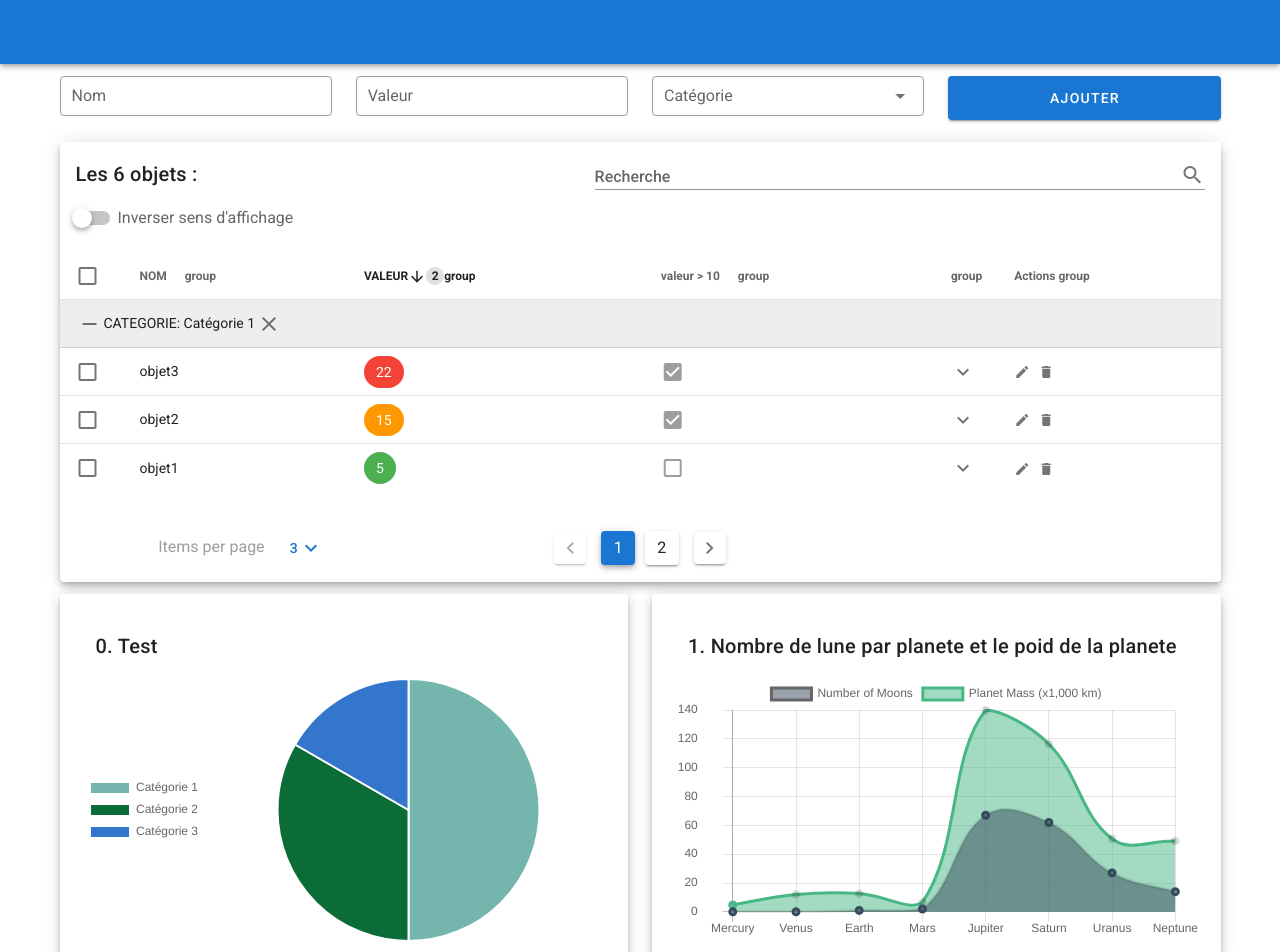
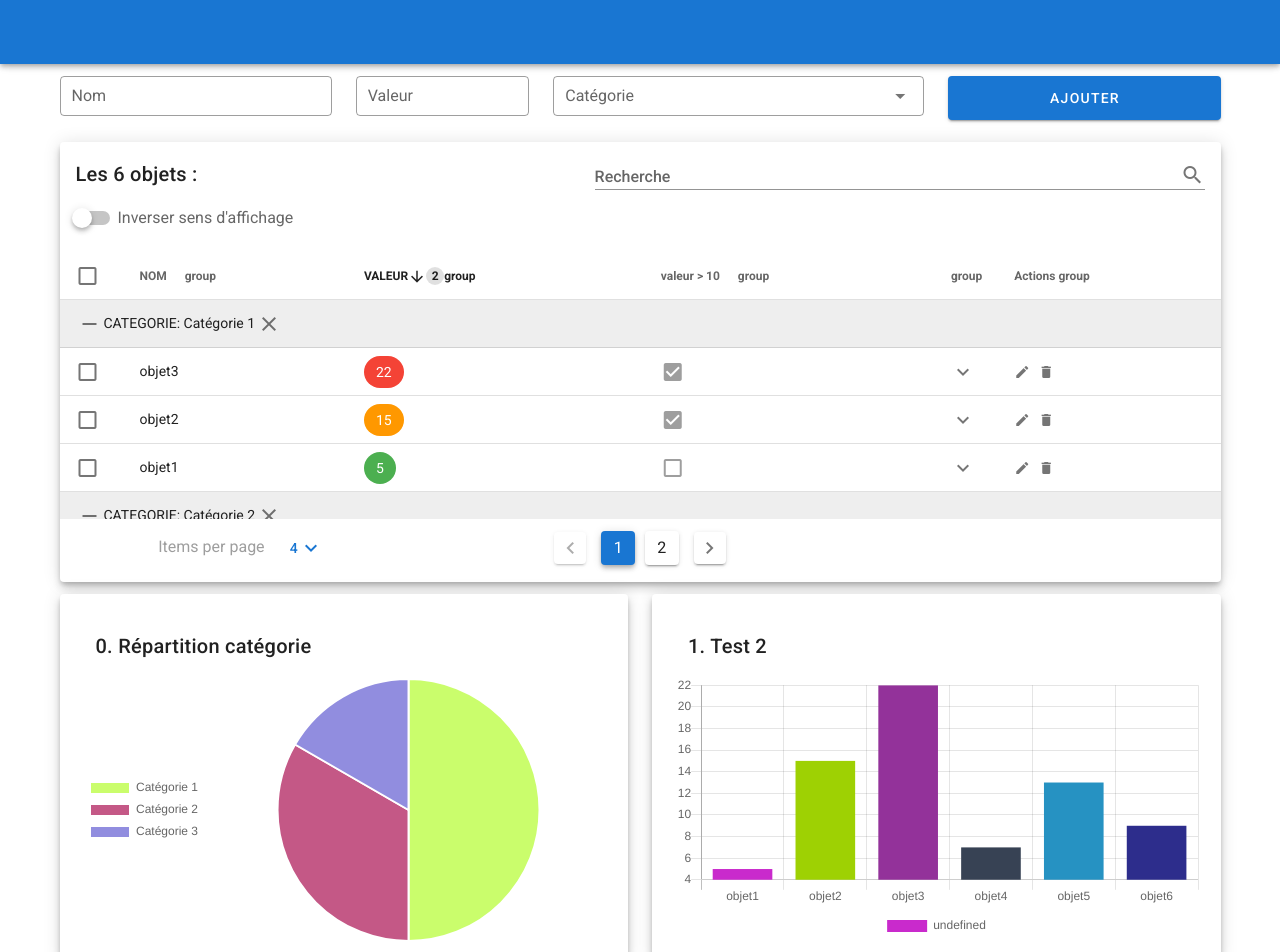
Before and after one commit to BOISSARD/Vue-Tests-Components-Library, a Vue app in the folder test-vuetify/: page / in a window 1280 px wide. Shown: the top 952 px of the page. Built offline with nearby package versions, Linux system fonts and the light colour scheme.

Commit message:
Modif : chart destruction before recreation with new data

```diff
--- a/test-vuetify/src/components/TestCharts.vue
+++ b/test-vuetify/src/components/TestCharts.vue
@@ -1,9 +1,9 @@
 <template>
     <v-row>
-        <v-col cols="12" md="6" v-for="(chart, index) in charts" :key="index">
+        <v-col cols="12" sm="6" v-for="(chart, index) in charts" :key="index">
             <v-card class="elevation-6 mt-3 pa-5">
                 <v-card-title>{{index}}. {{ chart.titre }}</v-card-title>
-                <canvas :id="'chart-'+index"></canvas>
+                <canvas :id="'chart-'+index" :height="chartHauteur"></canvas>
             </v-card>
         </v-col>
     </v-row>
@@ -25,20 +25,36 @@ export default {
     },
     data() {
         return {
-
+            chartsCanvas: []
         };
     },
     computed: {
+        chartHauteur(){
+            //console.log(window.innerWidth)
+            return window.innerWidth < 850 ? "300px" : null
+        },
         charts() {
             return [
                 {
-                    titre: "Test",
+                    titre: "Répartition catégorie",
                     type: "pie",
                     data: this.objetsToPieByCategorie(this.objets),
                     options: {
                         responsive: true,
                         legend: {
                             position: "left",
+                            fullWidth: true
+                        }
+                    }
+                },
+                {
+                    titre: "Test 2",
+                    type: "bar",
+                    data: this.objetsToBarByValeur(this.objets),
+                    options: {
+                        responsive: true,
+                        legend: {
+                            position: "bottom",
                             fullWidth: true
                         }
                     }
@@ -74,10 +90,13 @@ export default {
                     chart.options
                 )
             );
+            console.log(this.chartsCanvas)
         },
         createChart(chartId, type, data, options) {
             const ctx = document.getElementById(chartId);
-            const myChart = new Chart(ctx, {
+            if(this.chartsCanvas[chartId] !== undefined)
+                this.chartsCanvas[chartId].destroy()
+            this.chartsCanvas[chartId] = new Chart(ctx, {
                 type: type,
                 data: data,
                 options: options
--- a/test-vuetify/src/components/TestDataTable.vue
+++ b/test-vuetify/src/components/TestDataTable.vue
@@ -97,8 +97,8 @@ export default {
         return {
             page: 1,
             pageCount: 0,
-            itemsPerPage: 3,
-            itemsPerPageArray: [3, 6, 12, Infinity],
+            itemsPerPage: 4,
+            itemsPerPageArray: [2, 4, 8, 12, Infinity],
             search: "",
             loading: true,
             lignes: [],
--- a/test-vuetify/src/components/TestForm.vue
+++ b/test-vuetify/src/components/TestForm.vue
@@ -12,19 +12,19 @@
                     dense
                 ></v-text-field>
             </v-col>
-            <v-col cols="12" sm="3">
+            <v-col cols="12" sm="2">
                 <v-text-field
                     v-model="valeur"
                     :rules="[v => !!v || 'La valeur doit être un nombre']"
                     label="Valeur"
-                    placeholder="Votre valeur"
+                    placeholder="Valeur"
                     type="number"
                     required
                     outlined
                     dense
                 ></v-text-field>
             </v-col>
-            <v-col cols="12" sm="3">
+            <v-col cols="12" sm="4">
                 <v-select
                     v-model="categorie"
                     :items="items"
--- a/test-vuetify/src/data/transformObjets.js
+++ b/test-vuetify/src/data/transformObjets.js
@@ -1,3 +1,7 @@
+function rgbAleatoire(){
+    return 'rgb('+Math.floor(Math.random() * 255)+','+Math.floor(Math.random()  * 255)+','+Math.floor(Math.random()  * 255)+')'
+}
+
 export default {
     methods: {
         objetsToPieByCategorie: function(objets){
@@ -13,7 +17,7 @@ export default {
             }
             let colors = []
             for(let i = 0; i < Object.keys(categories).length ; i++)
-                colors.push('rgb('+Math.floor(Math.random() * 255)+','+Math.floor(Math.random()  * 255)+','+Math.floor(Math.random()  * 255)+')')
+                colors.push(rgbAleatoire())
             return {
                 datasets: [{
                     data: catValue,
@@ -21,6 +25,24 @@ export default {
                 }],
                 labels: catKey
             }
+        },
+        objetsToBarByValeur: function(objets){
+            objets.sort((a,b) => (a.nom > b.nom) ? 1 : -1)
+            //console.log(objets)
+            let labels = [], valeurs = [], colors = []
+            objets.forEach(element => {
+                labels.push(element.nom)
+                valeurs.push(element.valeur)
+                colors.push(rgbAleatoire())
+            });
+            console.log(labels, valeurs, colors)
+            return {
+                datasets: [{
+                    data: valeurs,
+                    backgroundColor: colors
+                }],
+                labels: labels
+            }
         }
     }
 }
```
